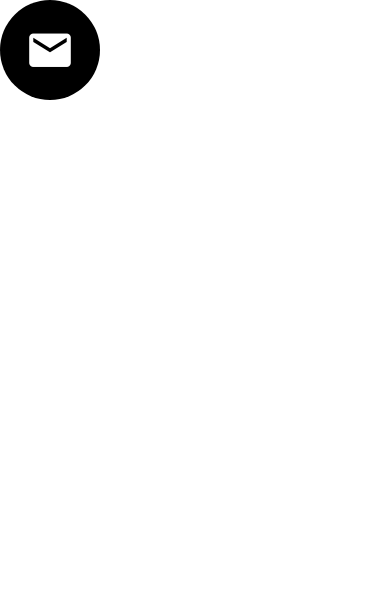
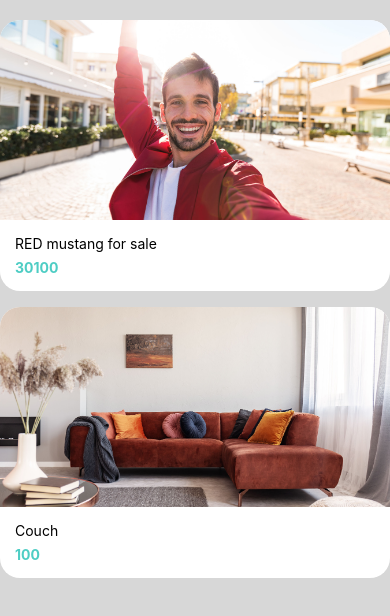
Before and after one commit to JigneshRathore/DoneWithIt, a React Native app: screen / in a window 390 px wide. Shown: the top 616 px of the page. Built offline with nearby package versions, Linux system fonts and the light colour scheme.

Commit message:
eslint added. Account screen created.

```diff
--- a/App.js
+++ b/App.js
@@ -3,7 +3,9 @@
 import DetactingOrientation from "./DetactingOrientation";
 import FlexBox from "./FlexBox";
 import AbsoluteandRelativePositioning from "./AbsoluteandRelativePositioning";
-import WelcomeScreen from "./app/screens/WelcomeScreen";
+// import WelcomeScreen from "./app/screens/WelcomeScreen";
+import AccountScreen from "./app/screens/AccountScreen";
+import ListingScreen from "./app/screens/ListingScreen";
 import ViewImageScreen from "./app/screens/ViewImageScreen";
 import Borders from "./app/ui/Borders";
 import Shadows from "./app/ui/Shadows";
@@ -17,36 +19,41 @@
 import SlideUpAnimation from "./app/components/animations/SlideUpAnimation";
 import Screen from "./app/components/Screen";
 import Icon from "./app/components/Icon";
+import ListItem from "./app/components/ListItem";
 
 export default function App() {
   return (
-    <Screen>
-      <Icon name="email" size={100} />
-    </Screen>
-    // <SafeAreaView style={GlobalStyles.androidSafeArea}>
-    // <LoginScreen
-    //   image={require("./app/assets/images/jacket.jpg")}
-    //   title="test"
-    //   subTitle="$200"
-    // />
-    // <View
-    //   style={
-    //     {
-    //       height: "100%"
-    //       // backgroundColor: "#f8f4f4",
-    //       // padding: 20,
-    //       // paddingTop: 20,
-    //       // flex: 1,
-    //       // alignItems: "center",
-    //       // justifyContent: "center"
-    //     }
-    //   }
-    // >
-    //   <MessagesScreen />
-    //   {/* <ViewImageScreen /> */}
-    //   {/* <SlideUpAnimation /> */}
-    // </View>
-    // </SafeAreaView>
+    // <Screen>
+    //   <Icon name="email" size={100}  />
+    // </Screen>
+    <SafeAreaView style={GlobalStyles.androidSafeArea}>
+    {/* <LoginScreen
+      image={require("./app/assets/images/jacket.jpg")}
+      title="test"
+      subTitle="$200"
+    /> */}
+    <View
+      style={
+        {
+          height: "100%"
+          // backgroundColor: "#f8f4f4",
+          // padding: 20,
+          // paddingTop: 20,
+          // flex: 1,
+          // alignItems: "center",
+          // justifyContent: "center"
+        }
+      }
+    >
+
+      <ListingScreen />
+      {/* <AccountScreen /> */}
+      {/* <ListItem  title="Test" subTitle="1234" ImageComponent={<Icon name={"email"} />} /> */}
+      {/* <MessagesScreen /> */}
+      {/* <ViewImageScreen /> */}
+      {/* <SlideUpAnimation /> */}
+    </View>
+    </SafeAreaView>
 
     // <SafeAreaView style={GlobalStyles.androidSafeArea}>
     //   {/* <WelcomeScreen /> */}
--- a/app/components/ListItem.js
+++ b/app/components/ListItem.js
@@ -13,16 +13,20 @@
   image,
   onPress,
   renderRightActions,
+  IconComponent,
 }) {
   return (
     <GestureHandlerRootView>
       <Swipeable renderRightActions={renderRightActions}>
         <TouchableHighlight underlayColor={colors.light} onPress={onPress}>
           <View style={styles.container}>
-            <Image style={styles.image} source={image} />
+            {IconComponent}
+            {image && <Image style={styles.image} source={image} />}
             <View style={styles.textContainer}>
               <AppText style={styles.title}>{title}</AppText>
-              <AppText style={styles.subTitle}>{subTitle}</AppText>
+              {subTitle && (
+                <AppText style={styles.subTitle}>{subTitle}</AppText>
+              )}
             </View>
           </View>
         </TouchableHighlight>
@@ -34,7 +38,11 @@
 const styles = StyleSheet.create({
   container: {
     flexDirection: "row",
-    margin: 15,
+    justifyContent: "flex-start",
+    alignItems: "center",
+    // margin: 15,
+    padding: 15,
+    backgroundColor:colors.white
   },
   image: {
     width: 70,
@@ -44,6 +52,8 @@
   },
   textContainer: {
     // flexDirection: "row",
+    justifyContent: "center",
+    marginLeft: 10,
   },
   title: {
     fontWeight: "400",
--- a/app/components/Screen.js
+++ b/app/components/Screen.js
@@ -1,17 +1,18 @@
-import { SafeAreaView, StyleSheet } from "react-native";
-import React from "react";
-import Constants from 'expo-constants';
+import { SafeAreaView, StyleSheet } from 'react-native'
+import React from 'react'
+import Constants from 'expo-constants'
 
-export default function Screen({children}) {
+export default function Screen ({ children, style }) {
   return (
-    <SafeAreaView style={styles.screen}>
+    <SafeAreaView style={[styles.screen, style]}>
       {children}
     </SafeAreaView>
-  );
+  )
 }
 
 const styles = StyleSheet.create({
   screen: {
-    paddingTop: Constants.statusBarHeight
+    paddingTop: Constants.statusBarHeight,
+    flex: 1
   }
-});
+})
--- /dev/null
+++ b/app/screens/AccountScreen.js
@@ -0,0 +1,70 @@
+import React from "react";
+import { StyleSheet, View, FlatList } from "react-native";
+import Icon from "../components/Icon";
+import ListItem from "../components/ListItem";
+import ListItemSeparator from "../components/ListItemSeparator";
+import Screen from "../components/Screen";
+import colors from "../config/colors";
+
+const items = [
+  {
+    title: "My Listed Items",
+    icon: {
+      name: "format-list-bulleted",
+      backgroundColor: colors.primary,
+    },
+  },
+  {
+    title: "My Messages",
+    icon: {
+      name: "email",
+      backgroundColor: colors.secondary,
+    },
+  },
+];
+function AccountScreen(props) {
+  return (
+    <Screen style={styles.screen}>
+      <View style={styles.container}>
+        <ListItem
+          title='Jignesh'
+          subTitle='jignesh@gmail.com'
+          image={require("../assets/images/mosh.jpg")}
+        />
+      </View>
+      <View style={styles.container}>
+        <FlatList
+          data={items}
+          keyExtractor={(item) => item.title}
+          ItemSeparatorComponent={ListItemSeparator}
+          renderItem={({ item }) => (
+            <ListItem
+              title={item.title}
+              IconComponent={
+                <Icon
+                  name={item.icon.name}
+                  backrgroundColor={item.icon.backgroundColor}
+                />
+              }
+            />
+          )}
+        />
+      </View>
+      <ListItem
+        title='Logout'
+        IconComponent={<Icon name='logout' backrgroundColor='#ffe66d' />}
+      />
+    </Screen>
+  );
+}
+
+const styles = StyleSheet.create({
+  screen: {
+    backgroundColor: colors.light,
+  },
+  container: {
+    marginVertical: 20,
+  },
+});
+
+export default AccountScreen;
--- /dev/null
+++ b/app/screens/ListingScreen.js
@@ -0,0 +1,57 @@
+import React from 'react'
+import {
+  StyleSheet,
+  View,
+  FlatList
+} from 'react-native'
+import Card from '../components/Card'
+import ListItemSeparator from '../components/ListItemSeparator'
+import Screen from '../components/Screen'
+import colors from '../config/colors'
+
+const items = [
+  {
+    id: 1,
+    title: 'RED mustang for sale',
+    price: 30100,
+    image: require('../assets/images/jacket.jpg')
+  },
+  {
+    id: 2,
+    title: 'Couch',
+    price: 100,
+    image: require('../assets/images/couch.jpg')
+  }
+]
+function ListingScreen (props) {
+  return (
+    <Screen style={styles.screen}>
+      <View style={styles.container}>
+        <FlatList
+          data={items}
+          keyExtractor={(item) => item.id.toString()}
+          ItemSeparatorComponent={ListItemSeparator}
+          renderItem={({ item }) => (
+            <Card
+              title={item.title}
+              subTitle={item.price}
+              image={item.image}
+            />
+          )}
+        />
+      </View>
+    </Screen>
+  )
+}
+
+const styles = StyleSheet.create({
+  screen: {
+    padding: 15,
+    backgroundColor: colors.light
+  },
+  container: {
+    marginVertical: 20
+  }
+})
+
+export default ListingScreen
```
Also changed, not shown: package.json (+7 -1 lines), .eslintrc.json (added), app/assets/images/couch.jpeg (renamed from app/assets/couch.jpeg), app/assets/images/couch.jpg (added).
